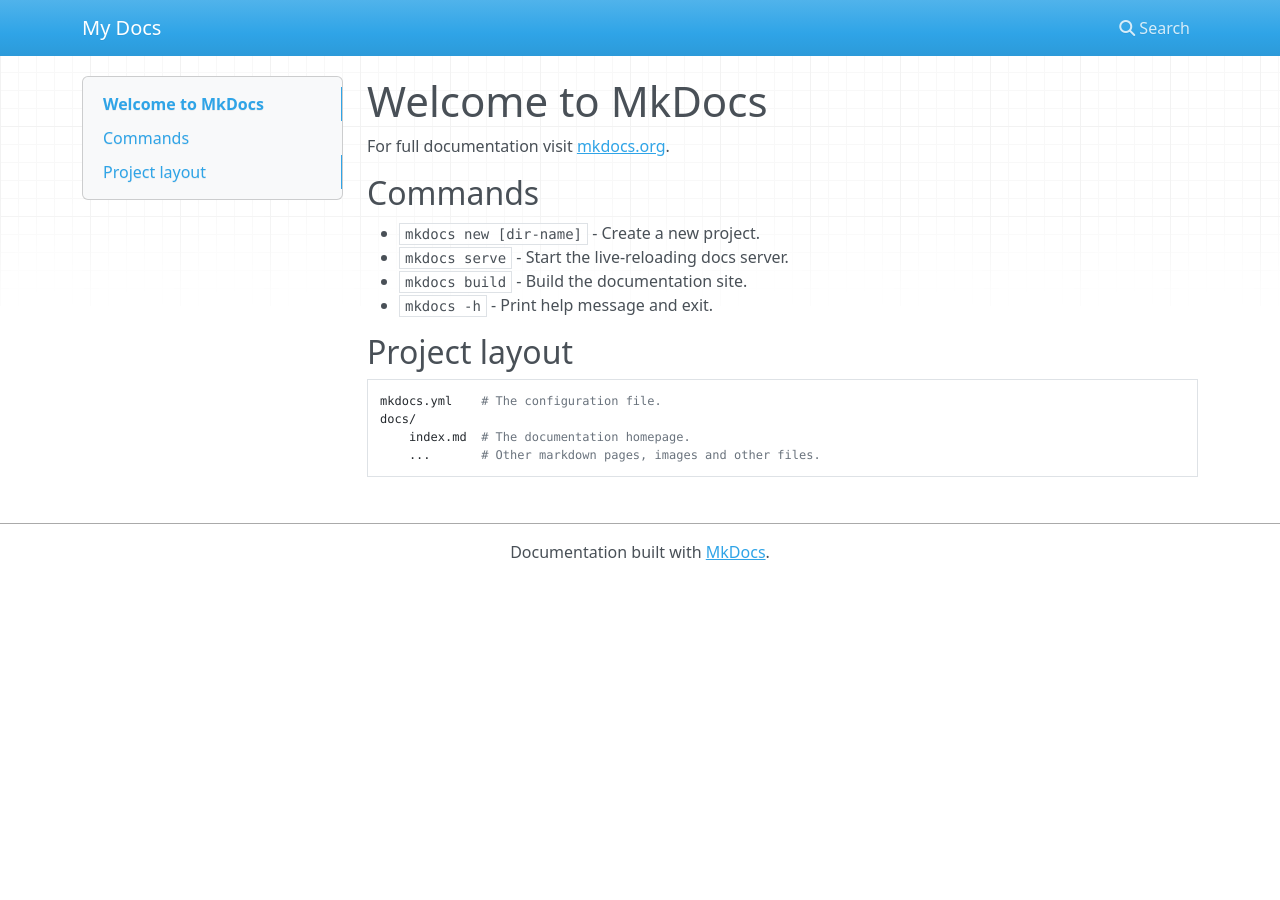
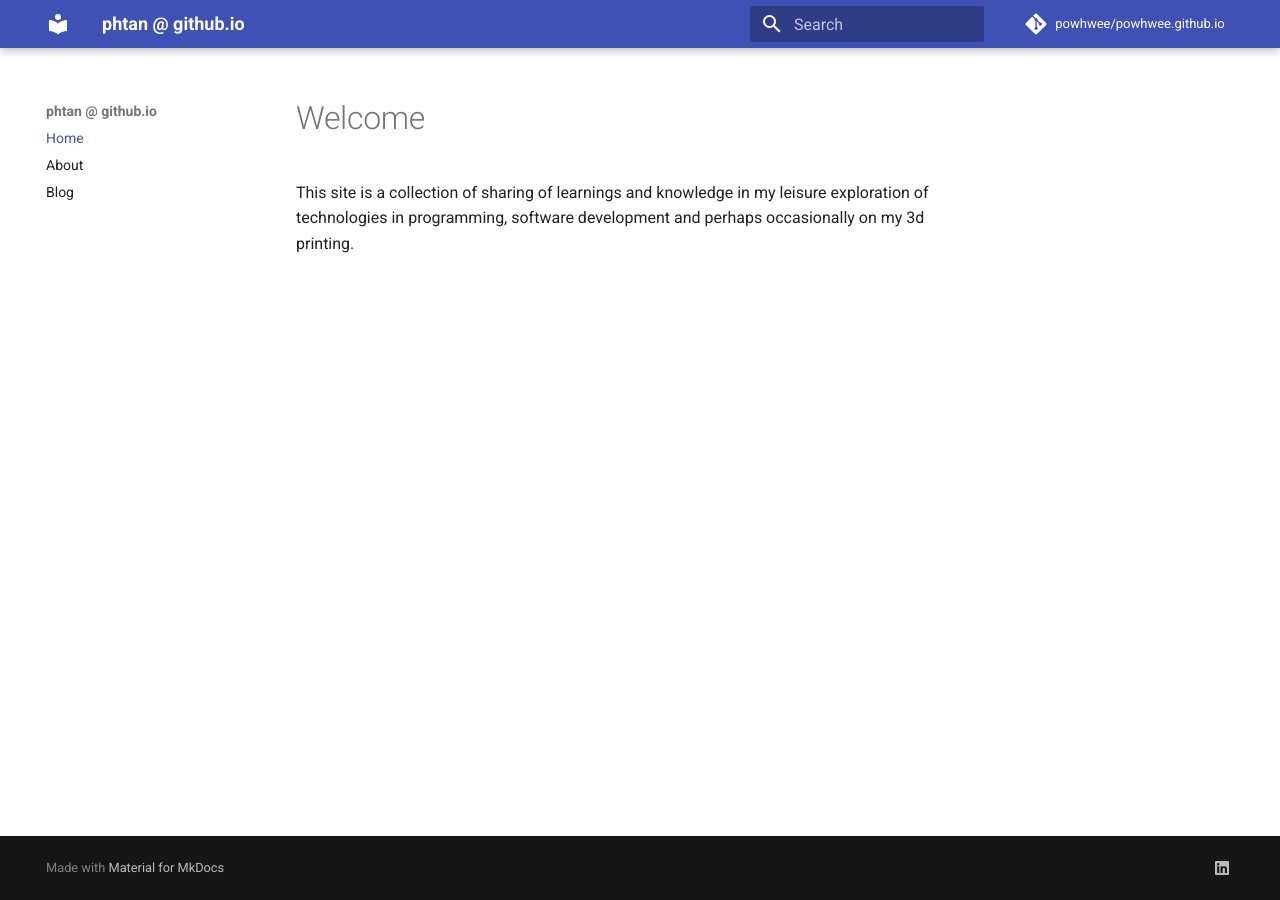
Before and after one commit to powhwee/powhwee.github.io, an MkDocs documentation site: the page built from docs/index.md, in a window 1280 px wide. Built offline with MkDocs 1.6.1 and Material for MkDocs 9.7.7, drawn with Linux system fonts in a browser that asks for light colours; nearby versions of some CDN libraries; comment, search, counter and statistics services are not loaded.

```diff
--- a/docs/index.md
+++ b/docs/index.md
@@ -1,17 +1,3 @@
-# Welcome to MkDocs
+# Welcome
 
-For full documentation visit [mkdocs.org](https://www.mkdocs.org).
-
-## Commands
-
-* `mkdocs new [dir-name]` - Create a new project.
-* `mkdocs serve` - Start the live-reloading docs server.
-* `mkdocs build` - Build the documentation site.
-* `mkdocs -h` - Print help message and exit.
-
-## Project layout
-
-    mkdocs.yml    # The configuration file.
-    docs/
-        index.md  # The documentation homepage.
-        ...       # Other markdown pages, images and other files.
+This site is a collection of sharing of learnings and knowledge in my leisure exploration of technologies in programming, software development and perhaps occasionally on my 3d printing.
--- a/mkdocs.yml
+++ b/mkdocs.yml
@@ -1 +1,41 @@
-site_name: My Docs
+site_name: phtan @ github.io
+site_url: https://powhwee.github.io/
+site_author: Pow Hwee
+site_description: A personal website and blog covering technology and development.
+
+repo_url: https://github.com/powhwee/powhwee.github.io
+repo_name: powhwee/powhwee.github.io
+edit_uri: edit/main/docs/
+
+theme:
+  name: material
+  palette:
+    # Palette toggle for light mode
+    - scheme: default
+      primary: indigo
+      accent: blue
+  features:
+    - navigation.instant
+    - search.suggest
+    - search.highlight
+
+nav:
+  - Home: index.md
+  - About: about.md
+  - Blog: blog/index.md
+
+
+
+
+plugins:
+  - search
+  - blog:
+       archive_date_format: MMM yyyy
+       post_url_format: "{categories}/{slug}"
+#      pagination_per_page: 1
+
+
+extra:
+  social:
+    - icon: fontawesome/brands/linkedin
+      link: https://www.linkedin.com/in/pow-hwee-tan/
```
Also changed, not shown: docs/about.md (added, +8 -0 lines), docs/blog/index.md (added, +1 -0 lines), docs/blog/posts/Log monitoring.md (added, +15 -0 lines), docs/blog/posts/Reviving an old Jetson Nano.md (added, +24 -0 lines), 1 other file.
